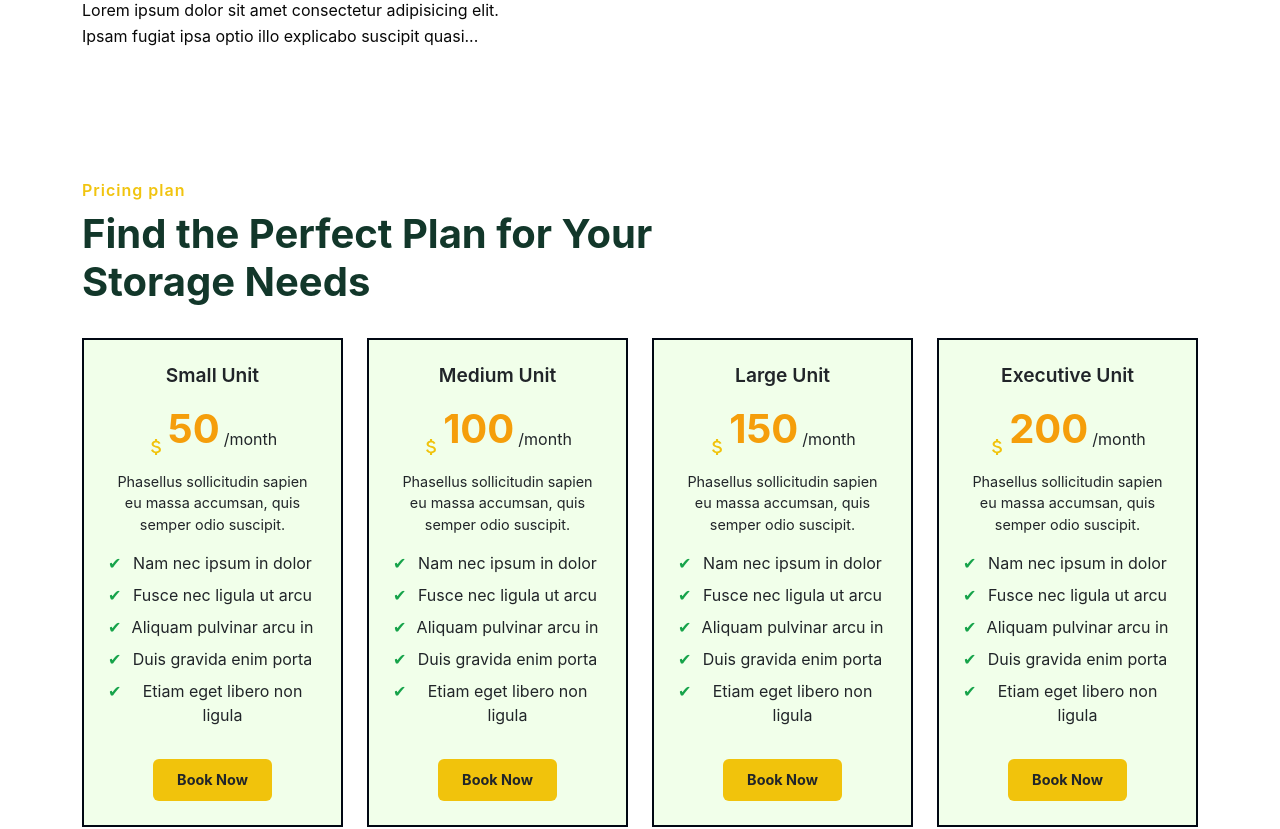
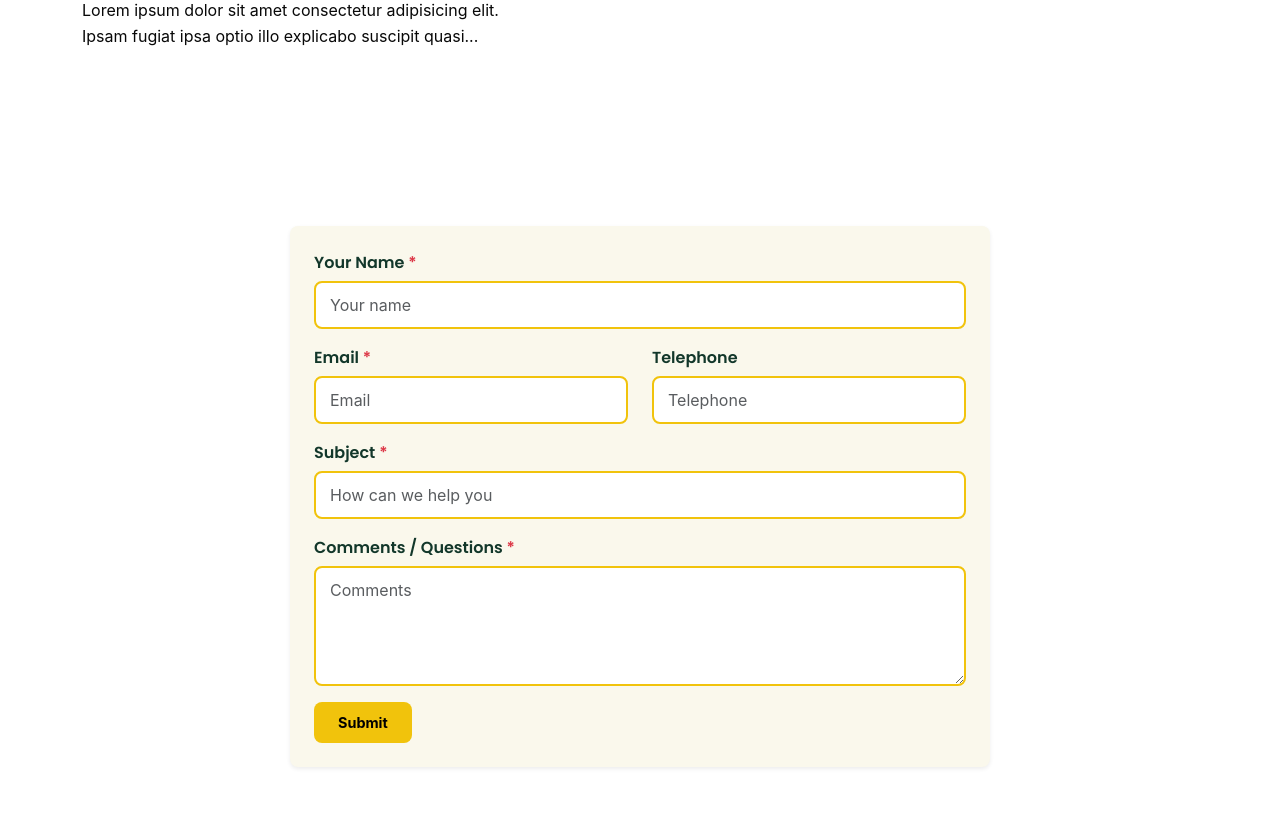
Before and after one commit to Pieplow/storaid-assignment-react, a React (Vite) app: page /about in a window 1280 px wide. Shown: the part 3100-3929 px from the top of the page. Built offline with nearby package versions, Linux system fonts and the light colour scheme; no server answers.

Commit message:
done with ContactForm

```diff
--- a/src/App.jsx
+++ b/src/App.jsx
@@ -12,6 +12,7 @@ import AboutUs from "./components/sections/AboutUs";
 import FAQSection from "./components/sections/FAQSection";
 import TestimonialSection from "./components/sections/TestimonialSection";
 import BlogSection from "./components/sections/BlogSection";
+import ContactSection from "./components/sections/ContactSection";
 import "./styles/global.css";
 
 function App() {
@@ -25,6 +26,7 @@ function App() {
       <TestimonialSection />
       <ChooseUs />
       <FAQSection />
+      <ContactSection />
       <PriceCards />
       <BookNow />
       <BlogSection />
--- /dev/null
+++ b/src/components/sections/ContactSection.jsx
@@ -0,0 +1,14 @@
+import React from "react";
+import ContactForm from "../../generics/ContactForm";
+
+const ContactSection = () => {
+  return (
+    <section className="py-5">
+      <div className="container">
+        <ContactForm />
+      </div>
+    </section>
+  );
+};
+
+export default ContactSection;
--- /dev/null
+++ b/src/generics/ContactForm.css
@@ -0,0 +1,73 @@
+.contact-section {
+  color: var(--color-text);
+  padding-top: 80px;
+  padding-bottom: 80px;
+}
+
+.contact-form-wrapper {
+  background-color: var(--clr-beige-background);
+  border-radius: var(--radius-base);
+  max-width: 700px;
+  margin: 0 auto;
+  transition: all 0.3s ease;
+}
+
+.contact-form-wrapper:hover {
+  transform: translateY(-4px);
+  box-shadow: 0 6px 20px rgba(0, 0, 0, 0.08);
+}
+
+
+.form-label {
+  font-family: var(--font-heading);
+  color: var(--color-text);
+  margin-bottom: 6px;
+  font-weight: 600;
+}
+
+
+.form-input {
+  background-color: #fff;
+  border: 2px solid var(--color-accent);
+  border-radius: var(--radius-base);
+  padding: 10px 14px;
+  font-size: 1rem;
+  transition: all 0.25s ease;
+}
+
+.form-input:focus {
+  border-color: var(--color-accent);
+  outline: none;
+  box-shadow: 0 0 0 0.2rem rgba(241, 195, 12, 0.25);
+}
+
+
+.is-invalid {
+  border-color: #dc3545 !important;
+  background-color: #fff5f5;
+}
+
+.invalid-feedback {
+  color: #dc3545;
+  font-size: 0.875rem;
+  margin-top: 4px;
+}
+
+
+.text-success {
+  font-weight: 600;
+}
+
+
+.btn-warning {
+  background-color: var(--color-accent);
+  border: none;
+  border-radius: var(--radius-base);
+  padding: 10px 26px;
+  transition: all 0.3s ease;
+}
+
+.btn-warning:hover {
+  background-color: var(--clr-light-green-background);
+  color: #fff;
+}
--- /dev/null
+++ b/src/generics/ContactForm.jsx
@@ -0,0 +1,200 @@
+import React, { useState } from "react";
+import { sendContact } from "./../services/api";
+import "./ContactForm.css";
+
+const ContactForm = () => {
+  const [formData, setFormData] = useState({
+    name: "",
+    email: "",
+    telephone: "",
+    subject: "",
+    message: "",
+  });
+
+  const [errors, setErrors] = useState({});
+  const [status, setStatus] = useState(null);
+
+  const validate = () => {
+    const newErrors = {};
+
+    if (!formData.name.trim()) newErrors.name = "Name is required.";
+    if (!formData.email) {
+      newErrors.email = "Email is required.";
+    } else if (!/\S+@\S+\.\S+/.test(formData.email)) {
+      newErrors.email = "Please enter a valid email.";
+    }
+    if (!formData.subject.trim()) newErrors.subject = "Subject is required.";
+    if (!formData.message.trim()) newErrors.message = "Message is required.";
+    if (formData.telephone && formData.telephone.length < 6)
+      newErrors.telephone = "Phone number seems too short.";
+
+    setErrors(newErrors);
+    return Object.keys(newErrors).length === 0;
+  };
+
+  const handleChange = (e) => {
+    setFormData({ ...formData, [e.target.name]: e.target.value });
+    setErrors({ ...errors, [e.target.name]: "" }); // clear error on typing
+  };
+
+  const handleSubmit = async (e) => {
+    e.preventDefault();
+    if (!validate()) return;
+
+    setStatus("loading");
+
+    const payload = {
+      name: formData.name,
+      email: formData.email,
+      phoneNumber: formData.telephone,
+      subject: formData.subject,
+      comment: formData.message,
+    };
+
+    try {
+      await sendContact(payload);
+      setStatus("success");
+      setFormData({
+        name: "",
+        email: "",
+        telephone: "",
+        subject: "",
+        message: "",
+      });
+    } catch (err) {
+      setStatus("error");
+    }
+  };
+
+  return (
+    <section className="contact-section py-5">
+      <div className="container">
+        <div className="contact-form-wrapper bg-light-yellow p-4 rounded-3 shadow-sm">
+          <form onSubmit={handleSubmit} noValidate>
+            {/* Name */}
+            <div className="mb-3">
+              <label className="form-label fw-semibold">
+                Your Name <span className="text-danger">*</span>
+              </label>
+              <input
+                type="text"
+                className={`form-control form-input ${
+                  errors.name ? "is-invalid" : ""
+                }`}
+                name="name"
+                placeholder="Your name"
+                value={formData.name}
+                onChange={handleChange}
+                required
+              />
+              {errors.name && (
+                <div className="invalid-feedback">{errors.name}</div>
+              )}
+            </div>
+
+            {/* Email + Telephone */}
+            <div className="row">
+              <div className="col-md-6 mb-3">
+                <label className="form-label fw-semibold">
+                  Email <span className="text-danger">*</span>
+                </label>
+                <input
+                  type="email"
+                  className={`form-control form-input ${
+                    errors.email ? "is-invalid" : ""
+                  }`}
+                  name="email"
+                  placeholder="Email"
+                  value={formData.email}
+                  onChange={handleChange}
+                  required
+                />
+                {errors.email && (
+                  <div className="invalid-feedback">{errors.email}</div>
+                )}
+              </div>
+
+              <div className="col-md-6 mb-3">
+                <label className="form-label fw-semibold">Telephone</label>
+                <input
+                  type="text"
+                  className={`form-control form-input ${
+                    errors.telephone ? "is-invalid" : ""
+                  }`}
+                  name="telephone"
+                  placeholder="Telephone"
+                  value={formData.telephone}
+                  onChange={handleChange}
+                />
+                {errors.telephone && (
+                  <div className="invalid-feedback">{errors.telephone}</div>
+                )}
+              </div>
+            </div>
+
+
+            <div className="mb-3">
+              <label className="form-label fw-semibold">
+                Subject <span className="text-danger">*</span>
+              </label>
+              <input
+                type="text"
+                className={`form-control form-input ${
+                  errors.subject ? "is-invalid" : ""
+                }`}
+                name="subject"
+                placeholder="How can we help you"
+                value={formData.subject}
+                onChange={handleChange}
+                required
+              />
+              {errors.subject && (
+                <div className="invalid-feedback">{errors.subject}</div>
+              )}
+            </div>
+
+
+            <div className="mb-3">
+              <label className="form-label fw-semibold">
+                Comments / Questions <span className="text-danger">*</span>
+              </label>
+              <textarea
+                name="message"
+                className={`form-control form-input ${
+                  errors.message ? "is-invalid" : ""
+                }`}
+                rows="4"
+                placeholder="Comments"
+                value={formData.message}
+                onChange={handleChange}
+                required
+              ></textarea>
+              {errors.message && (
+                <div className="invalid-feedback">{errors.message}</div>
+              )}
+            </div>
+
+            <button
+              type="submit"
+              className="btn btn-warning px-4 fw-bold"
+              disabled={status === "loading"}
+            >
+              {status === "loading" ? "Sending..." : "Submit"}
+            </button>
+
+            {status === "success" && (
+              <p className="text-success mt-3">Message sent successfully!</p>
+            )}
+            {status === "error" && (
+              <p className="text-danger mt-3">
+                Could not send message. Please try again.
+              </p>
+            )}
+          </form>
+        </div>
+      </div>
+    </section>
+  );
+};
+
+export default ContactForm;
```
Also changed, not shown: src/components/sections/ContactSection.css (added).
